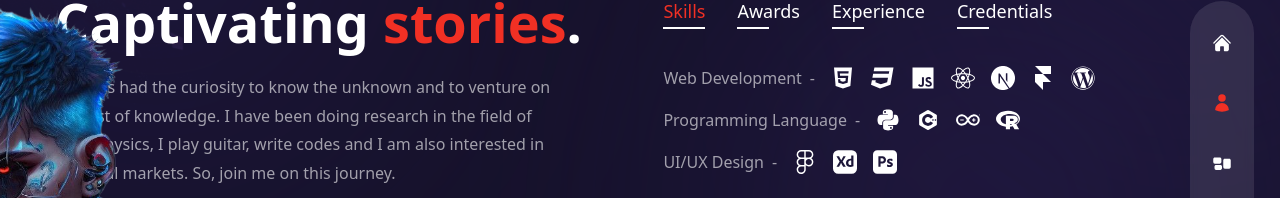
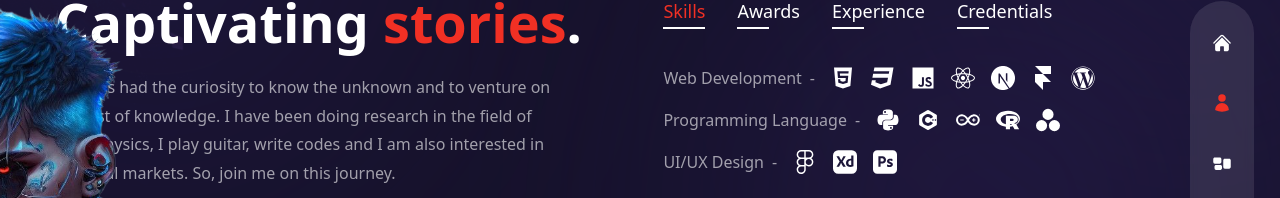
Before and after one commit to AfrozSaqlain/Sak-Portfolio, a Next.js app: page /about in a window 1280 px wide. Shown: the part 207-405 px from the top of the page. Built offline with nearby package versions, Linux system fonts and the light colour scheme.

Commit message:
z index for Nav changed and added Julia icon

```diff
--- a/components/Nav.js
+++ b/components/Nav.js
@@ -36,7 +36,7 @@ const Nav = () => {
   const router = useRouter();
   const pathname = router.pathname;
   return (
-  <nav className='flex flex-col items-center xl:justify-center gap-y-4 fixed h-max bottom-0 mt-auto xl:right-[2%] z-50 top-0 w-full xl:w-16 xl:max-w-md xl:h-screen'>
+  <nav className='flex flex-col items-center xl:justify-center gap-y-4 fixed h-max bottom-0 mt-auto xl:right-[2%] z-20 top-0 w-full xl:w-16 xl:max-w-md xl:h-screen'>
     {/* inner */}
     <div className='flex w-full xl:flex-col items-center justify-between xl:justify-center gap-y-10 px-4 md:px-40 xl:px-0 h-[60px] xl:h-max py-8 bg-white/10 backdrop-blur-sm text-3xl xl:text-xl xl:rounded-full'>
       {navData.map((link, index)=> {
--- a/pages/about/index.js
+++ b/pages/about/index.js
@@ -21,6 +21,7 @@ import {
   SiAdobexd,
   SiAdobephotoshop,
   SiArduino,
+  SiJulia,
 } from 'react-icons/si';
 
 import{
@@ -46,7 +47,7 @@ export const aboutData = [
       },
       {
         title: 'Programming Language',
-        icons: [<FaPython key={1}/>, <BiLogoCPlusPlus key={2}/>, <SiArduino key={3}/>, <FaRProject key={4}/>],
+        icons: [<FaPython key={1}/>, <BiLogoCPlusPlus key={2}/>, <SiArduino key={3}/>, <FaRProject key={4}/>, <SiJulia key={5}/>],
       },
       {
         title: 'UI/UX Design',
```
